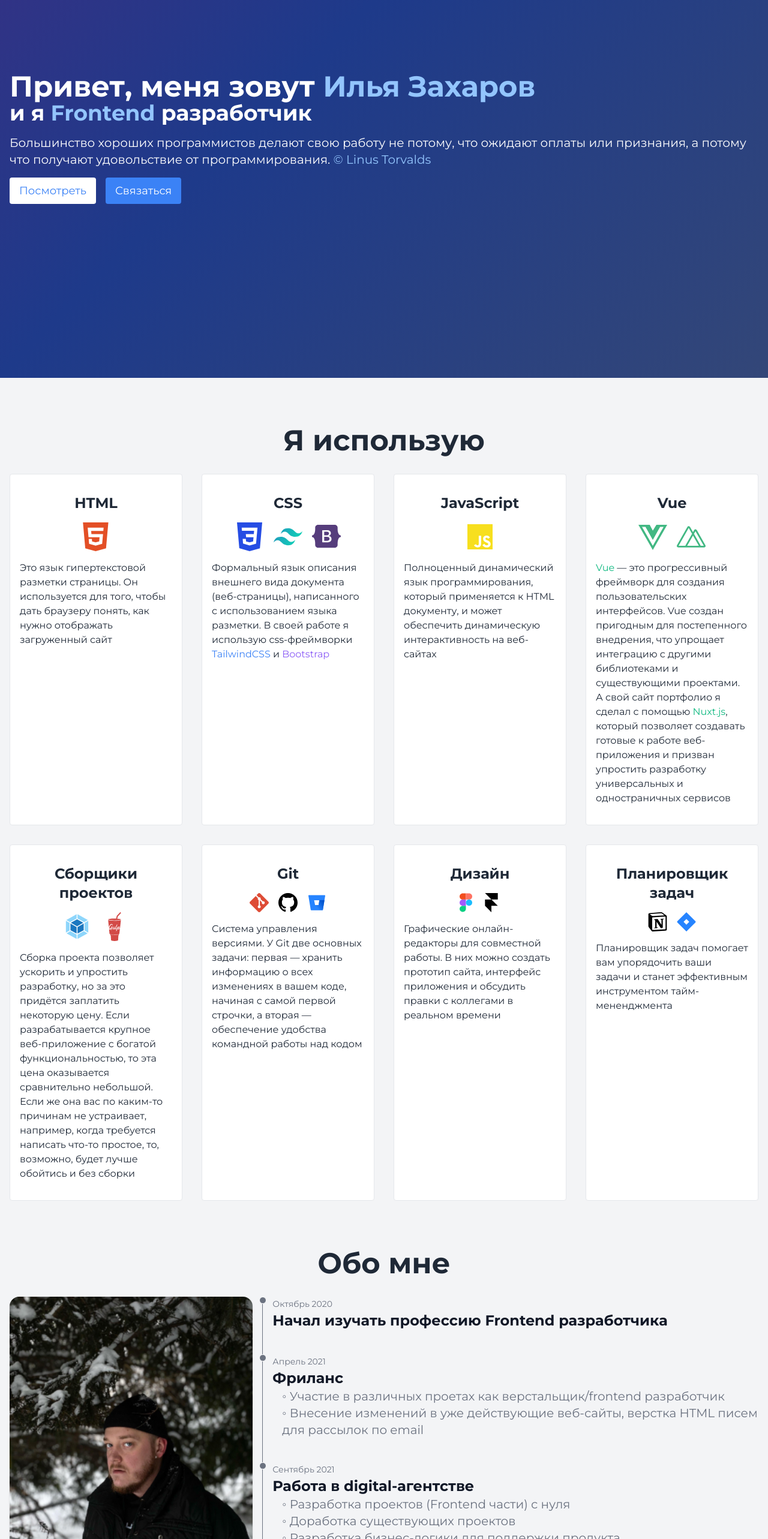
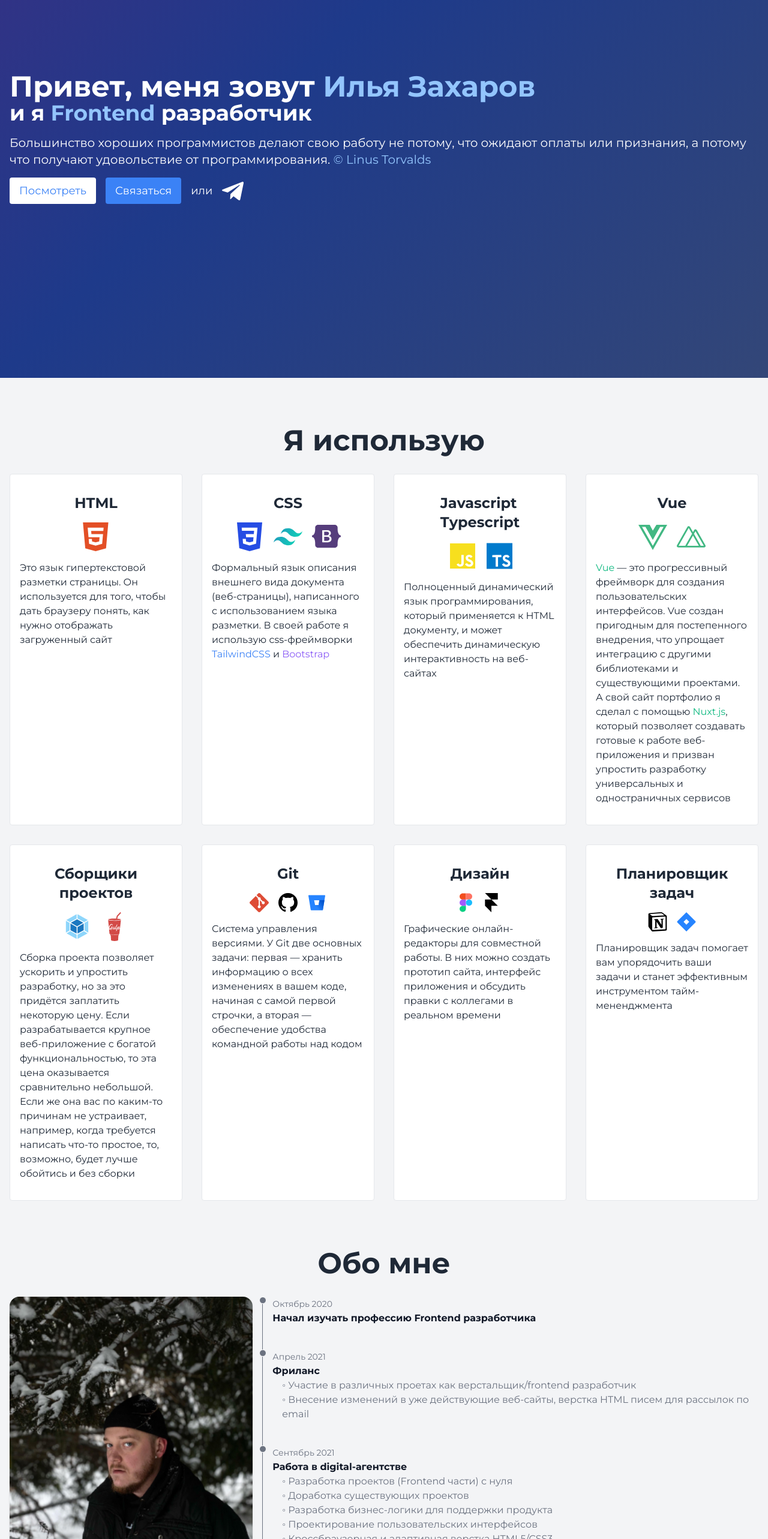
Before and after one commit to Suppolyar/webpolyar-nuxt, a Nuxt app: page / in a window 1280 px wide. Shown: the part 234-2800 px from the top of the page at 60% size. Built offline with nearby package versions, Linux system fonts and the light colour scheme.

Commit message:
Added news infos about me

```diff
--- a/components/VHeader.vue
+++ b/components/VHeader.vue
@@ -126,3 +126,9 @@ export default {
   }
 }
 </script>
+
+<style>
+.nuxt-link-exact-active {
+  @apply text-white bg-gray-700
+}
+</style>
--- a/components/VHeroSection.vue
+++ b/components/VHeroSection.vue
@@ -12,7 +12,7 @@
           Большинство хороших программистов делают свою работу не потому, что ожидают оплаты или признания, а потому что
           получают удовольствие от программирования. <span class="text-blue-300">&copy; Linus Torvalds</span>
         </p>
-        <div class="flex flex-row justify-center md:justify-start space-x-4 text-lg font-normal">
+        <div class="flex flex-row justify-center items-center md:justify-start space-x-4 text-lg font-normal">
           <a
             href="#use"
             class="px-4 py-2 bg-white rounded text-blue-500 transition duration-300 hover:bg-blue-300 hover:text-white"
@@ -22,6 +22,13 @@
           <NuxtLink to="/contacts" class="px-4 py-2 bg-blue-500 rounded text-white transition duration-300 hover:bg-blue-300">
             Связаться
           </NuxtLink>
+
+          <span class="text-white">или</span>
+          <a href="tg://resolve?domain=Suppolyar" target="_blank" class="telegram-link">
+            <svg width="36" height="31" viewBox="0 0 36 31" fill="none" xmlns="http://www.w3.org/2000/svg">
+              <path d="M35.8974 2.82215L30.4648 29.1287C30.0549 30.9853 28.9861 31.4474 27.4672 30.5728L19.1897 24.3097L15.1956 28.254C14.7536 28.7079 14.3839 29.0874 13.532 29.0874L14.1267 20.4314L29.4683 6.19711C30.1353 5.58648 29.3236 5.24816 28.4316 5.85879L9.4656 18.1209L1.30059 15.4968C-0.475462 14.9275 -0.507608 13.6732 1.67027 12.7985L33.607 0.165084C35.0857 -0.404286 36.3796 0.503405 35.8974 2.82215V2.82215Z" fill="white"/>
+            </svg>
+          </a>
         </div>
       </div>
     </div>
@@ -63,10 +70,12 @@
           class="flex flex-col items-center px-4 py-8 bg-white border rounded transition duration-300 hover:shadow-2xl space-y-4"
         >
           <div class="text-2xl font-bold">
-            JavaScript
+            Javascript <br>
+            Typescript
           </div>
-          <div>
+          <div class="flex flex-row space-x-4">
             <img src="@/static/icons/js.svg" alt="js">
+            <img src="@/static/icons/typescript.svg" alt="ss">
           </div>
           <div>
             Полноценный динамический язык программирования, который применяется к HTML документу, и может обеспечить динамическую интерактивность на веб-сайтах
@@ -161,7 +170,7 @@
                 class="absolute w-3 h-3 bg-gray-500 rounded-full transition duration-300 group-hover:bg-blue-500 -left-1.5 border border-white "
               />
               <time class="mb-1 text-sm font-normal leading-none text-gray-500 transition duration-300 group-hover:text-blue-500">Октябрь 2020</time>
-              <h3 class="text-2xl font-semibold text-gray-900 dark:text-white">
+              <h3 class="font-semibold text-gray-900 dark:text-white">
                 Начал изучать профессию Frontend разработчика
               </h3>
             </li>
@@ -170,24 +179,24 @@
                 class="absolute w-3 h-3 bg-gray-500 rounded-full transition duration-300 group-hover:bg-blue-500 -left-1.5 border border-white "
               />
               <time class="mb-1 text-sm font-normal leading-none text-gray-500 transition duration-300 group-hover:text-blue-500">Апрель 2021</time>
-              <h3 class="text-2xl font-semibold text-gray-900 dark:text-white">
+              <h3 class="font-semibold text-gray-900 dark:text-white">
                 Фриланс
               </h3>
-              <p class="text-xl font-normal text-gray-500  ml-4">
+              <p class="font-normal text-gray-500  ml-4">
                 &#9702; Участие в различных проетах как верстальщик/frontend разработчик <br>
                 &#9702; Внесение изменений в уже действующие
                 веб-сайты, верстка HTML писем для рассылок по email
               </p>
             </li>
-            <li class="ml-4 group">
+            <li class="mb-10 ml-4 group">
               <div
                 class="absolute w-3 h-3 bg-gray-500 rounded-full transition duration-300 group-hover:bg-blue-500 -left-1.5 border border-white "
               />
               <time class="mb-1 text-sm font-normal leading-none text-gray-500 transition duration-300 group-hover:text-blue-500">Сентябрь 2021</time>
-              <h3 class="text-2xl font-semibold text-gray-900">
+              <h3 class="font-semibold text-gray-900">
                 Работа в digital-агентстве
               </h3>
-              <p class="text-xl font-normal text-gray-500  ml-4">
+              <p class="font-normal text-gray-500  ml-4">
                 &#9702; Разработка проектов (Frontend части) с нуля <br>
                 &#9702; Доработка существующих проектов <br>
                 &#9702; Разработка бизнес-логики для поддержки продукта <br>
@@ -195,13 +204,35 @@
                 &#9702; Кроссбраузерная и адаптивная верстка HTML5/CSS3 <br>
               </p>
             </li>
+            <li class="ml-4 group">
+              <div
+                class="absolute w-3 h-3 bg-gray-500 rounded-full transition duration-300 group-hover:bg-blue-500 -left-1.5 border border-white "
+              />
+              <time class="mb-1 text-sm font-normal leading-none text-gray-500 transition duration-300 group-hover:text-blue-500">Февраль 2022</time>
+              <h3 class="text-lg font-semibold text-gray-900">
+                Работа в продуктовой компании
+              </h3>
+              <p class="font-normal text-gray-500  ml-4">
+                &#9702; Разрабатывал и поддерживал Frontend часть нескольких web-приложений/сайтов <br>
+                &#9702; Участвовал с нуля в разработке сервиса по онлайн платежам (есть опыт в работе с приложениями, связанные с криптовалютой) <br>
+                &#9702; Проводил код-ревью <br>
+                &#9702; Настраивал конфигурацию приложений на этапе разработки (Webpack, Vite, ESLint, Prettier, небольшой опыт CI/CD) <br>
+                &#9702; Участвовал в обучении/наставлении по работе с Git у Junior-программистов <br>
+              </p>
+            </li>
           </ol>
         </div>
       </div>
-      <div class="text-xl bg-white rounded-xl shadow-xl p-4">
+      <div class="text-lg bg-white rounded-xl shadow-xl p-4">
         В октябре 2020 года я самостоятельно начал изучать Веб-разработку, читая научную литературу, утопая в технических документациях и разных профильных онлайн-курсах. Около года, с начала своего пути в IT-индустрии, я активно принимал участие в проектах на фрилансе, разрабатывал функционал на действующих Веб-сайтах с использованием jQuery и SPA, разработанных на Vue.js.
         <br><br>
         В сентябре 2021 года я присоединился к команде digital-агентства, как Junior Frontend Developer, и начал развивать свои навыки в коммерческой разработке: занимался улучшением и доработкой действующего, а также интеграцией нового функционала на веб-сайтах и разработкой новых проектов на Vue.js.
+        <br><br>
+        А с февраля 2022 года, я работаю в продуктовой компании, в команде по разработке системы онлайн-платежей, связанных с криптовалютами.
+        <br><br>
+        В команде, в которой я буду работать в будущем, я хочу видеть заинтересованных единомышленников, возможности для профессионального роста и приятную дружескую атмосферу :)
+        <br>
+        Самый удобный способ связи для меня Telegram: <a href="tg://resolve?domain=Suppolyar" target="_blank" class="text-blue-400">Suppolyar</a>
       </div>
     </div>
   </section>
@@ -231,4 +262,9 @@ export default {
     background-position: 0% 50%;
   }
 }
+
+.telegram-link svg:hover path {
+  transition: all 0.3s linear;
+  fill: #3B82F6;
+}
 </style>
```
Also changed, not shown: static/icons/logos_telegram.svg (added), static/icons/typescript.svg (added).
